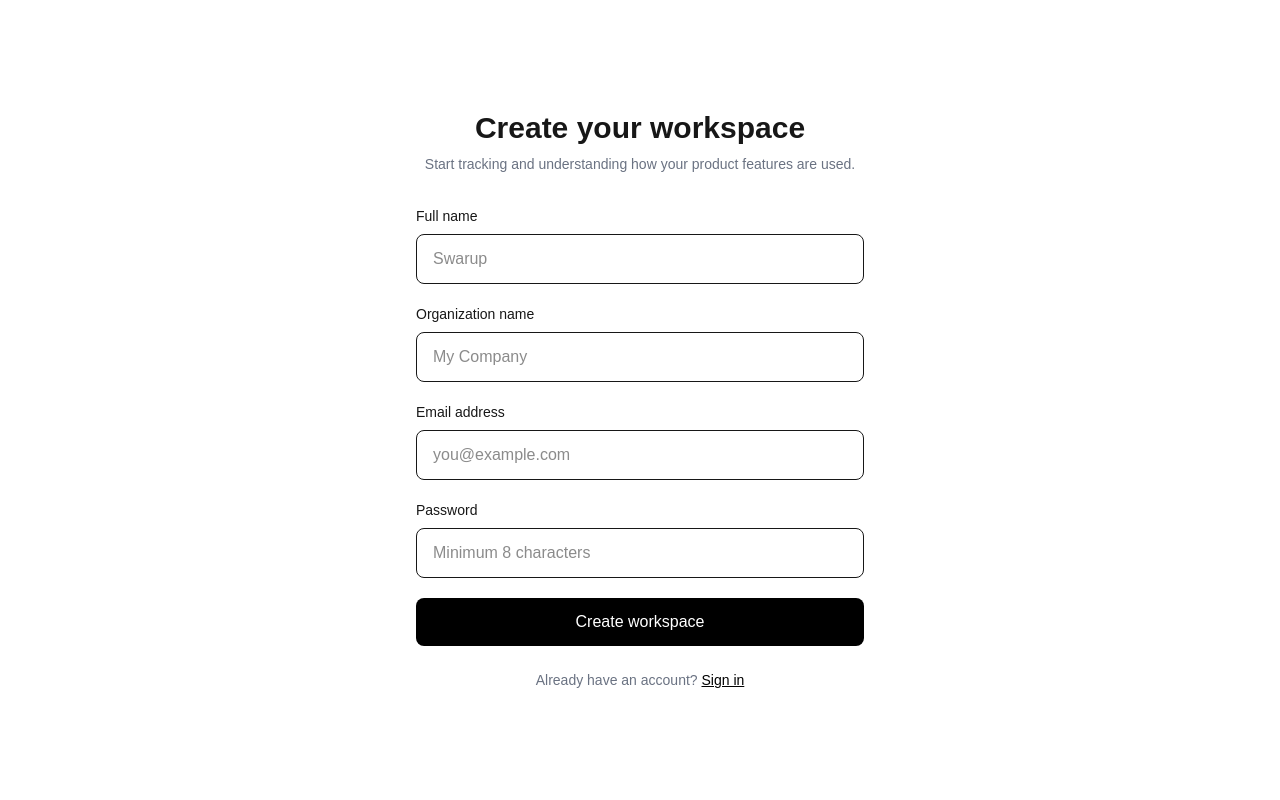
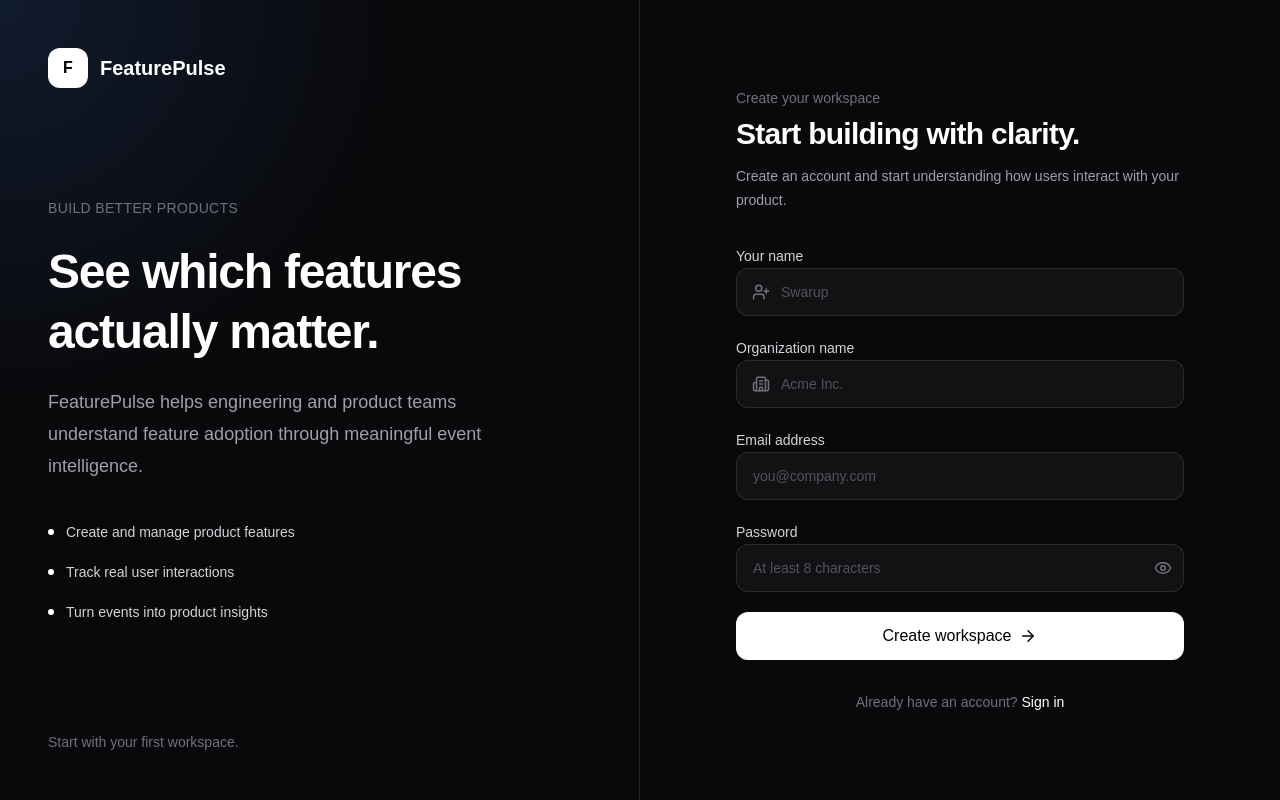
Before and after one commit to Swarup2608/featurePulse, a Next.js app in the folder apps/web/: page /register in a window 1280 px wide. Built offline with nearby package versions, Linux system fonts and the light colour scheme; no server answers.

Commit message:
feat(web): complete registration and auth flow

```diff
--- a/apps/web/src/app/(auth)/login/page.tsx
+++ b/apps/web/src/app/(auth)/login/page.tsx
@@ -1,13 +1,11 @@
 "use client";
 
 import Link from "next/link";
-import { useRouter } from "next/navigation";
+import { useRouter, useSearchParams } from "next/navigation";
 import { useState } from "react";
-
 import { zodResolver } from "@hookform/resolvers/zod";
 import { ArrowRight, Eye, EyeOff, Loader2 } from "lucide-react";
 import { useForm } from "react-hook-form";
-
 import { ApiError } from "@/lib/api/api-error";
 import { authService } from "@/lib/api/auth.service";
 import {
@@ -18,36 +16,26 @@ import { useAuthStore } from "@/store/auth.store";
 
 export default function LoginPage() {
   const router = useRouter();
-
+  const searchParams = useSearchParams();
+  const redirectPath = searchParams.get("redirect")?.startsWith("/")
+    ? searchParams.get("redirect")!
+    : "/dashboard";
   const setAuth = useAuthStore((state) => state.setAuth);
-
   const [showPassword, setShowPassword] = useState(false);
-
   const [serverError, setServerError] = useState<string | null>(null);
-
-  const {
-    register,
-    handleSubmit,
-    formState: { errors, isSubmitting },
-  } = useForm<LoginFormData>({
-    resolver: zodResolver(loginSchema),
-  });
+  const { register, handleSubmit, formState: { errors, isSubmitting } } = useForm<LoginFormData>({ resolver: zodResolver(loginSchema) });
 
   const onSubmit = async (data: LoginFormData) => {
     try {
       setServerError(null);
-
       const authData = await authService.login(data);
-
       setAuth(authData.user, authData.organization);
-
-      router.push("/dashboard");
+      router.push(redirectPath);
     } catch (error) {
       if (error instanceof ApiError) {
         setServerError(error.message);
         return;
       }
-
       setServerError("Something went wrong. Please try again.");
     }
   };
@@ -55,59 +43,46 @@ export default function LoginPage() {
   return (
     <main className="min-h-screen bg-[#09090b] text-white">
       <div className="grid min-h-screen lg:grid-cols-2">
-        {/* Left Side */}
         <section className="relative hidden overflow-hidden border-r border-white/10 lg:flex lg:flex-col lg:justify-between p-12">
           <div className="absolute inset-0 bg-[radial-gradient(circle_at_top_left,rgba(59,130,246,0.15),transparent_40%)]" />
-
           <div className="relative">
             <Link href="/" className="flex items-center gap-3">
               <div className="flex h-10 w-10 items-center justify-center rounded-xl bg-white text-black font-bold">
                 F
               </div>
-
               <span className="text-xl font-semibold">FeaturePulse</span>
             </Link>
           </div>
-
           <div className="relative max-w-md">
             <p className="mb-6 text-sm font-medium text-zinc-400">
               PRODUCT INTELLIGENCE PLATFORM
             </p>
-
             <h1 className="text-5xl font-semibold tracking-tight">
               Understand how your users experience your features.
             </h1>
-
             <p className="mt-6 text-lg leading-8 text-zinc-400">
               Track feature adoption, understand product behavior, and make
               better product decisions with real-time event intelligence.
             </p>
           </div>
-
           <div className="relative text-sm text-zinc-500">
             Built for modern product teams.
           </div>
         </section>
 
-        {/* Right Side */}
         <section className="flex items-center justify-center px-6 py-12 sm:px-10">
           <div className="w-full max-w-md">
-            {/* Mobile Logo */}
             <Link href="/" className="mb-14 flex items-center gap-3 lg:hidden">
               <div className="flex h-10 w-10 items-center justify-center rounded-xl bg-white text-black font-bold">
                 F
               </div>
-
               <span className="text-xl font-semibold">FeaturePulse</span>
             </Link>
-
             <div>
               <p className="text-sm text-zinc-500">Welcome back</p>
-
               <h2 className="mt-2 text-3xl font-semibold tracking-tight">
                 Sign in to your workspace
               </h2>
-
               <p className="mt-3 text-sm leading-6 text-zinc-400">
                 Continue monitoring your features and product activity.
               </p>
@@ -119,8 +94,6 @@ export default function LoginPage() {
                   {serverError}
                 </div>
               )}
-
-              {/* Email */}
               <div className="space-y-2">
                 <label
                   htmlFor="email"
@@ -128,7 +101,6 @@ export default function LoginPage() {
                 >
                   Email address
                 </label>
-
                 <input
                   id="email"
                   type="email"
@@ -137,13 +109,11 @@ export default function LoginPage() {
                   {...register("email")}
                   className="h-12 w-full rounded-xl border border-white/10 bg-white/[0.04] px-4 text-sm outline-none transition placeholder:text-zinc-600 focus:border-white/30 focus:bg-white/[0.06]"
                 />
-
                 {errors.email && (
                   <p className="text-xs text-red-400">{errors.email.message}</p>
                 )}
               </div>
 
-              {/* Password */}
               <div className="space-y-2">
                 <label
                   htmlFor="password"
@@ -151,7 +121,6 @@ export default function LoginPage() {
                 >
                   Password
                 </label>
-
                 <div className="relative">
                   <input
                     id="password"
@@ -161,7 +130,6 @@ export default function LoginPage() {
                     {...register("password")}
                     className="h-12 w-full rounded-xl border border-white/10 bg-white/[0.04] px-4 pr-12 text-sm outline-none transition placeholder:text-zinc-600 focus:border-white/30 focus:bg-white/[0.06]"
                   />
-
                   <button
                     type="button"
                     onClick={() => setShowPassword(!showPassword)}
@@ -170,7 +138,6 @@ export default function LoginPage() {
                     {showPassword ? <EyeOff size={18} /> : <Eye size={18} />}
                   </button>
                 </div>
-
                 {errors.password && (
                   <p className="text-xs text-red-400">
                     {errors.password.message}
@@ -178,7 +145,6 @@ export default function LoginPage() {
                 )}
               </div>
 
-              {/* Submit */}
               <button
                 type="submit"
                 disabled={isSubmitting}
@@ -197,7 +163,6 @@ export default function LoginPage() {
                 )}
               </button>
             </form>
-
             <p className="mt-8 text-center text-sm text-zinc-500">
               New to FeaturePulse?{" "}
               <Link
--- a/apps/web/src/app/(auth)/register/page.tsx
+++ b/apps/web/src/app/(auth)/register/page.tsx
@@ -1,132 +1,274 @@
 "use client";
 
-import { FormEvent, useState } from "react";
+import Link from "next/link";
 import { useRouter } from "next/navigation";
-import { ApiError, authService } from "@/lib/api";
+import { useState } from "react";
+
+import { zodResolver } from "@hookform/resolvers/zod";
+import {
+  ArrowRight,
+  Building2,
+  Eye,
+  EyeOff,
+  Loader2,
+  UserPlus,
+} from "lucide-react";
+import { useForm } from "react-hook-form";
+
+import { ApiError } from "@/lib/api/api-error";
+import { authService } from "@/lib/api/auth.service";
+import {
+  registerSchema,
+  type RegisterFormData,
+} from "@/lib/validations/auth.validation";
+import { useAuthStore } from "@/store/auth.store";
 
 export default function RegisterPage() {
   const router = useRouter();
-  const [name, setName] = useState("");
-  const [organizationName, setOrganizationName] = useState("");
-  const [email, setEmail] = useState("");
-  const [password, setPassword] = useState("");
-  const [error, setError] = useState<string | null>(null);
-  const [isLoading, setIsLoading] = useState(false);
 
-  const handleSubmit = async (event: FormEvent<HTMLFormElement>) => {
-    event.preventDefault();
-    setError(null);
-    setIsLoading(true);
+  const setAuth = useAuthStore((state) => state.setAuth);
+
+  const [showPassword, setShowPassword] = useState(false);
+
+  const [serverError, setServerError] = useState<string | null>(null);
+
+  const {
+    register,
+    handleSubmit,
+    formState: { errors, isSubmitting },
+  } = useForm<RegisterFormData>({
+    resolver: zodResolver(registerSchema),
+  });
+
+  const onSubmit = async (data: RegisterFormData) => {
     try {
-      await authService.register({ name, email, password, organizationName });
-      router.push("/dashboard");
+      setServerError(null);
+
+      const authData = await authService.register(data);
+
+      setAuth(authData.user, authData.organization);
+
+      router.replace("/dashboard");
     } catch (error) {
-      if (error instanceof ApiError) setError(error.message);
-      else setError("Something went wrong. Please try again.");
-    } finally {
-      setIsLoading(false);
+      if (error instanceof ApiError) {
+        setServerError(error.message);
+        return;
+      }
+
+      setServerError("Something went wrong. Please try again.");
     }
   };
 
   return (
-    <div className="flex min-h-screen items-center justify-center px-6 py-12">
+    <main className="min-h-screen bg-[#09090b] text-white">
+      <div className="grid min-h-screen lg:grid-cols-2">
+        {/* LEFT — PRODUCT MESSAGE */}
+        <section className="relative hidden overflow-hidden border-r border-white/10 lg:flex lg:flex-col lg:justify-between p-12">
+          <div className="absolute inset-0 bg-[radial-gradient(circle_at_top_left,rgba(59,130,246,0.15),transparent_40%)]" />
+
+          <div className="relative">
+            <Link href="/" className="flex items-center gap-3">
+              <div className="flex h-10 w-10 items-center justify-center rounded-xl bg-white font-bold text-black">
+                F
+              </div>
+
+              <span className="text-xl font-semibold">FeaturePulse</span>
+            </Link>
+          </div>
+
+          <div className="relative max-w-md">
+            <p className="mb-6 text-sm font-medium tracking-wide text-zinc-500">
+              BUILD BETTER PRODUCTS
+            </p>
+
+            <h1 className="text-5xl font-semibold leading-tight tracking-tight">
+              See which features actually matter.
+            </h1>
+
+            <p className="mt-6 text-lg leading-8 text-zinc-400">
+              FeaturePulse helps engineering and product teams understand
+              feature adoption through meaningful event intelligence.
+            </p>
+
+            <div className="mt-10 space-y-5">
+              <FeaturePoint>Create and manage product features</FeaturePoint>
+
+              <FeaturePoint>Track real user interactions</FeaturePoint>
+
+              <FeaturePoint>Turn events into product insights</FeaturePoint>
+            </div>
+          </div>
+
+          <div className="relative text-sm text-zinc-500">
+            Start with your first workspace.
+          </div>
+        </section>
+
+        {/* RIGHT — REGISTER FORM */}
+        <section className="flex items-center justify-center px-6 py-12 sm:px-10">
           <div className="w-full max-w-md">
-        <div className="mb-8 text-center">
-          <h1 className="text-3xl font-bold">Create your workspace</h1>
-          <p className="mt-2 text-sm text-gray-500">
-            Start tracking and understanding how your product features are used.
+            {/* Mobile Logo */}
+            <Link href="/" className="mb-12 flex items-center gap-3 lg:hidden">
+              <div className="flex h-10 w-10 items-center justify-center rounded-xl bg-white font-bold text-black">
+                F
+              </div>
+
+              <span className="text-xl font-semibold">FeaturePulse</span>
+            </Link>
+
+            <div>
+              <p className="text-sm text-zinc-500">Create your workspace</p>
+
+              <h1 className="mt-2 text-3xl font-semibold tracking-tight">
+                Start building with clarity.
+              </h1>
+
+              <p className="mt-3 text-sm leading-6 text-zinc-400">
+                Create an account and start understanding how users interact
+                with your product.
               </p>
             </div>
-        <form onSubmit={handleSubmit} className="space-y-5">
-          {error && (
-            <div className="rounded-md border border-red-200 bg-red-50 p-3 text-sm text-red-600">
-              {error}
+
+            <form onSubmit={handleSubmit(onSubmit)} className="mt-8 space-y-5">
+              {serverError && (
+                <div className="rounded-xl border border-red-500/20 bg-red-500/10 px-4 py-3 text-sm text-red-300">
+                  {serverError}
                 </div>
               )}
-          <div>
-            <label htmlFor="name" className="mb-2 block text-sm font-medium">
-              Full name
-            </label>
+
+              {/* NAME */}
+              <FormField label="Your name" error={errors.name?.message}>
+                <div className="relative">
+                  <UserPlus
+                    size={18}
+                    className="absolute left-4 top-1/2 -translate-y-1/2 text-zinc-500"
+                  />
+
                   <input
-              id="name"
                     type="text"
-              value={name}
-              onChange={(event) => setName(event.target.value)}
-              required
-              minLength={2}
-              className="w-full rounded-lg border px-4 py-3 outline-none"
                     placeholder="Swarup"
+                    autoComplete="name"
+                    {...register("name")}
+                    className="h-12 w-full rounded-xl border border-white/10 bg-white/[0.04] pl-11 pr-4 text-sm outline-none transition placeholder:text-zinc-600 focus:border-white/30 focus:bg-white/[0.06]"
                   />
                 </div>
-          <div>
-            <label
-              htmlFor="organization"
-              className="mb-2 block text-sm font-medium"
+              </FormField>
+
+              {/* ORGANIZATION */}
+              <FormField
+                label="Organization name"
+                error={errors.organizationName?.message}
               >
-              Organization name
-            </label>
+                <div className="relative">
+                  <Building2
+                    size={18}
+                    className="absolute left-4 top-1/2 -translate-y-1/2 text-zinc-500"
+                  />
+
                   <input
-              id="organization"
                     type="text"
-              value={organizationName}
-              onChange={(event) => setOrganizationName(event.target.value)}
-              required
-              minLength={2}
-              className="w-full rounded-lg border px-4 py-3 outline-none"
-              placeholder="My Company"
+                    placeholder="Acme Inc."
+                    autoComplete="organization"
+                    {...register("organizationName")}
+                    className="h-12 w-full rounded-xl border border-white/10 bg-white/[0.04] pl-11 pr-4 text-sm outline-none transition placeholder:text-zinc-600 focus:border-white/30 focus:bg-white/[0.06]"
                   />
                 </div>
-          <div>
-            <label htmlFor="email" className="mb-2 block text-sm font-medium">
-              Email address
-            </label>
+              </FormField>
+
+              {/* EMAIL */}
+              <FormField label="Email address" error={errors.email?.message}>
                 <input
-              id="email"
                   type="email"
-              value={email}
-              onChange={(event) => setEmail(event.target.value)}
-              required
-              className="w-full rounded-lg border px-4 py-3 outline-none"
-              placeholder="you@example.com"
+                  placeholder="you@company.com"
+                  autoComplete="email"
+                  {...register("email")}
+                  className="h-12 w-full rounded-xl border border-white/10 bg-white/[0.04] px-4 text-sm outline-none transition placeholder:text-zinc-600 focus:border-white/30 focus:bg-white/[0.06]"
                 />
+              </FormField>
+
+              {/* PASSWORD */}
+              <FormField label="Password" error={errors.password?.message}>
+                <div className="relative">
+                  <input
+                    type={showPassword ? "text" : "password"}
+                    placeholder="At least 8 characters"
+                    autoComplete="new-password"
+                    {...register("password")}
+                    className="h-12 w-full rounded-xl border border-white/10 bg-white/[0.04] px-4 pr-12 text-sm outline-none transition placeholder:text-zinc-600 focus:border-white/30 focus:bg-white/[0.06]"
+                  />
+
+                  <button
+                    type="button"
+                    onClick={() => setShowPassword(!showPassword)}
+                    className="absolute right-3 top-1/2 -translate-y-1/2 text-zinc-500 transition hover:text-white"
+                  >
+                    {showPassword ? <EyeOff size={18} /> : <Eye size={18} />}
+                  </button>
                 </div>
-          <div>
-            <label
-              htmlFor="password"
-              className="mb-2 block text-sm font-medium"
-            >
-              Password
-            </label>
-            <input
-              id="password"
-              type="password"
-              value={password}
-              onChange={(event) => setPassword(event.target.value)}
-              required
-              minLength={8}
-              className="w-full rounded-lg border px-4 py-3 outline-none"
-              placeholder="Minimum 8 characters"
-            />
-          </div>
+              </FormField>
+
+              {/* SUBMIT */}
               <button
                 type="submit"
-            disabled={isLoading}
-            className="w-full rounded-lg bg-black px-4 py-3 font-medium text-white disabled:opacity-50"
+                disabled={isSubmitting}
+                className="flex h-12 w-full items-center justify-center gap-2 rounded-xl bg-white font-medium text-black transition hover:bg-zinc-200 disabled:cursor-not-allowed disabled:opacity-60"
               >
-            {isLoading ? "Creating workspace..." : "Create workspace"}
+                {isSubmitting ? (
+                  <>
+                    <Loader2 size={18} className="animate-spin" />
+                    Creating workspace...
+                  </>
+                ) : (
+                  <>
+                    Create workspace
+                    <ArrowRight size={18} />
+                  </>
+                )}
               </button>
             </form>
-        <p className="mt-6 text-center text-sm text-gray-500">
+
+            <p className="mt-8 text-center text-sm text-zinc-500">
               Already have an account?{" "}
-          <button
-            type="button"
-            onClick={() => router.push("/login")}
-            className="font-medium text-black underline"
+              <Link
+                href="/login"
+                className="font-medium text-white transition hover:underline"
               >
                 Sign in
-          </button>
+              </Link>
             </p>
           </div>
+        </section>
+      </div>
+    </main>
+  );
+}
+
+function FormField({
+  label,
+  error,
+  children,
+}: {
+  label: string;
+  error?: string;
+  children: React.ReactNode;
+}) {
+  return (
+    <div className="space-y-2">
+      <label className="text-sm font-medium text-zinc-300">{label}</label>
+
+      {children}
+
+      {error && <p className="text-xs text-red-400">{error}</p>}
     </div>
   );
 }
+
+function FeaturePoint({ children }: { children: React.ReactNode }) {
+  return (
+    <div className="flex items-center gap-3 text-sm text-zinc-300">
+      <div className="h-1.5 w-1.5 rounded-full bg-white" />
+
+      {children}
+    </div>
+  );
+}
```
Lines whose indentation alone changed are shown as unchanged.
